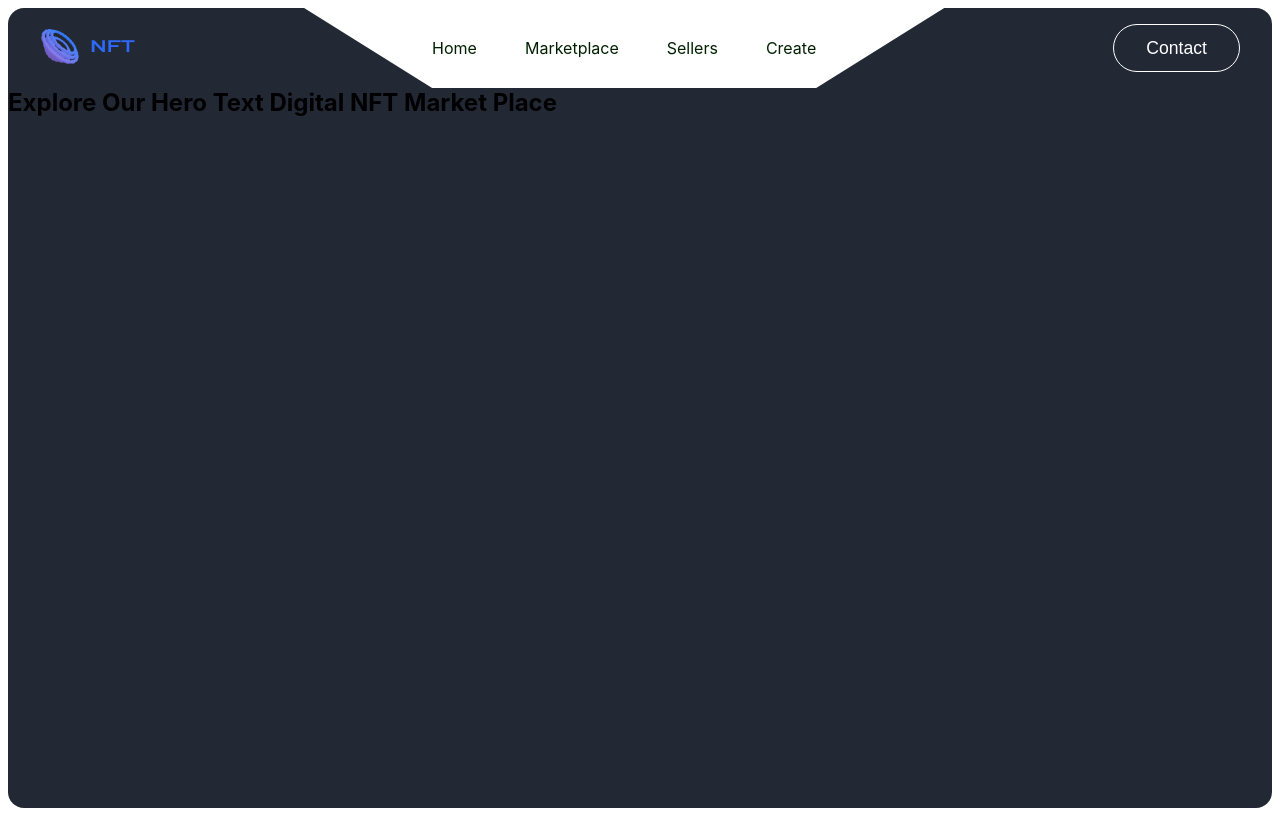
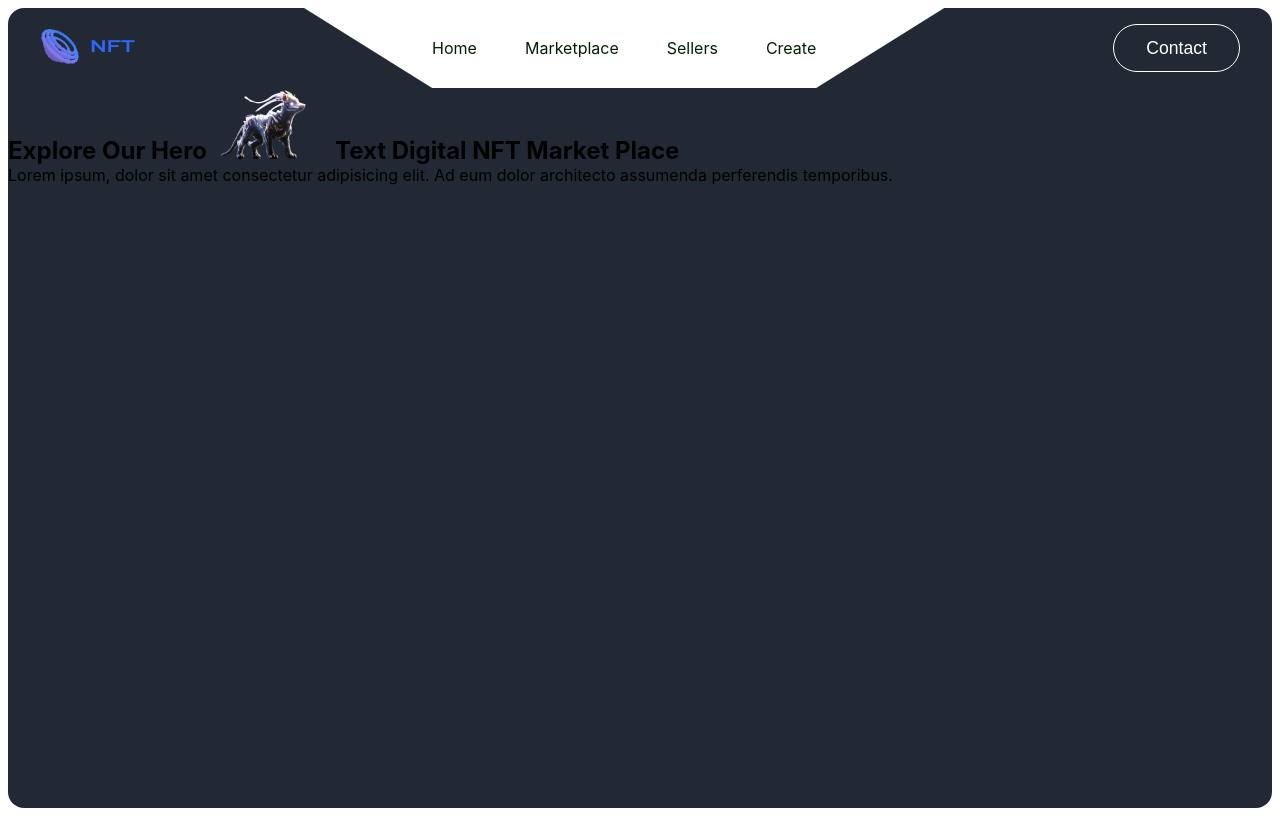
Before and after one commit to gift56/Nftlandingpage, a React (Create React App) app: page / in a window 1280 px wide. Built offline with nearby package versions, Linux system fonts and the light colour scheme.

Commit message:
add p tag

```diff
--- a/src/components/Home.jsx
+++ b/src/components/Home.jsx
@@ -1,6 +1,8 @@
 import React from 'react'
 import Navbar from './Navbar';
 import styled from 'styled-components';
+import Hero from '../assets/hero.png';
+import Herotext from '../assets/heroText.png';
 
 const Home = () => {
     return (
@@ -9,7 +11,16 @@ const Home = () => {
             <div className="ellipse"></div>
             <div className="container">
                 <div className="content">
-                    <h1>Explore Our Hero Text Digital NFT Market Place</h1>
+                    <h1>Explore Our Hero
+                        <span>
+                            <img src={Herotext} alt="heroText" />
+                        </span>
+                        Text Digital NFT Market Place
+                    </h1>
+                    <p>
+                        Lorem ipsum, dolor sit amet consectetur adipisicing elit.
+                        Ad eum dolor architecto assumenda perferendis temporibus.
+                    </p>
                 </div>
             </div>
         </Section>
```
